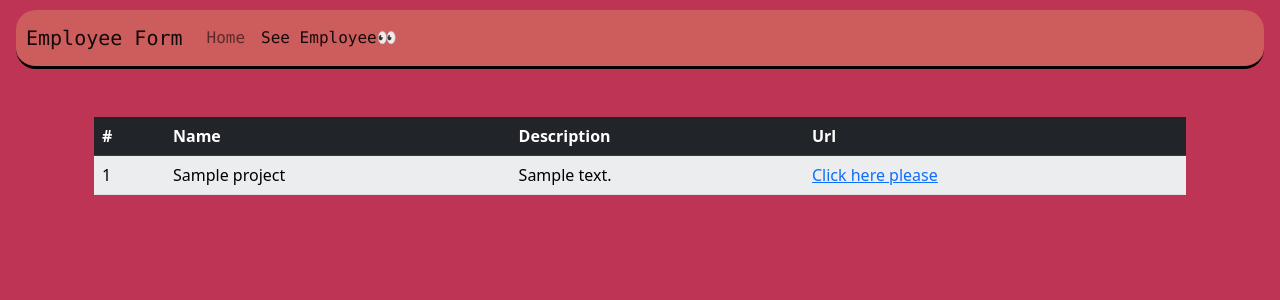
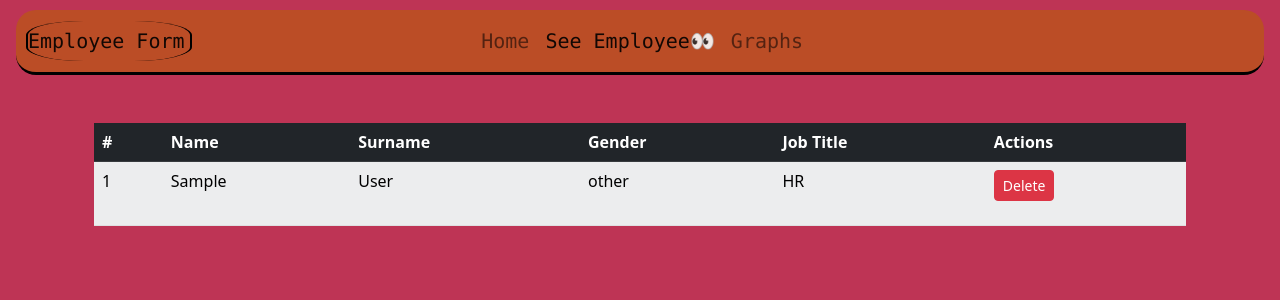
Before and after one commit to SkyDiVe3/employeeForm_Graphic-project, a Django app: page /show/ in a window 1280 px wide. Shown: the top 300 px of the page. Run offline with Django 4.2, Linux system fonts and the light colour scheme; tables that the repository leaves empty hold one stand-in row (values such as "Sample post").

Commit message:
Updated Django project with multiple enhancements
Description:
This commit encompasses various changes made throughout the day . The key updates include:

1.Implemented employee deletion functionality:

●Added a route in urls.py to handle employee deletion requests
●Created the 'delete_employee' function in views.py to handle the deletion process
●Added a delete button to the employee table template with a link to the delete route
●Implemented the deletion logic in the 'delete_employee' function, including retrieving the employee by ID and deleting it from the database
●Redirected the user to the updated employee table after successful deletion

2.Created a new function, 'create_employee_graphs', in graphScripts.py:

●This function generates pie and histogram graphs based on the Employee model
●Utilized the matplotlib library to create the graphs
●Saved the graphs in the appropriate directory for future retrieval and display in the web application

3.Updated the tableVisualization.html template:

●Included two graph containers styled using Bootstrap
●Linked the graph images generated by 'create_employee_graphs' to the respective containers


These changes enhance the functionality and user experience of the Django project, providing features such as employee deletion and visual representation of employee data through graphs.

```diff
--- a/employeeForm_Graphic/urls.py
+++ b/employeeForm_Graphic/urls.py
@@ -18,8 +18,15 @@ from django.contrib import admin
 from django.urls import path
 from formular import views
 
+from django.conf.urls.static import static
+from django.conf import settings
+
+
 urlpatterns = [
     path('admin/', admin.site.urls),
     path('', views.home, name ='home'),
     path('show/', views.showTableDB, name = 'showTableDB'),
-]
+    path('graphs/', views.graphs, name = 'graphs'),
+    path('delete_employee/<int:employee_id>/', views.delete_employee, name='delete_employee'),
+
+]+ static(settings.MEDIA_URL, document_root=settings.MEDIA_ROOT)
--- a/formular/models.py
+++ b/formular/models.py
@@ -1,11 +1,25 @@
 from django.db import models
 
-# Create your models here.
+class Employee(models.Model):
+    first_name = models.CharField(max_length=30)
+    last_name = models.CharField(max_length=30)
+    GENDER_CHOICES = [
+        ('other', 'Other'),
+        ('male', 'Male'),
+        ('female', 'Female'),
+    ]
+    gender = models.CharField(max_length=6, choices=GENDER_CHOICES)
 
-class Project(models.Model):
-    title = models.CharField(max_length = 100)
-    description = models.CharField(max_length = 250)
-    url = models.URLField(blank=True)
+    HUMAN_RESOURCES = "HR"
+    TESTER = "TE"
+    SOFTWARE_DEV= "SD"
+
+    JOB_CHOICES = [
+        (HUMAN_RESOURCES, 'HR'),
+        (SOFTWARE_DEV, 'Software Dev'),
+        (TESTER, 'Tester'),
+    ]
+    job_category = models.CharField(max_length=2, choices=JOB_CHOICES)
 
     def __str__(self):
-        return self.title
+        return f"{self.first_name} {self.last_name}"
--- a/formular/static/formular/cs/custom.css
+++ b/formular/static/formular/cs/custom.css
@@ -3,13 +3,6 @@ body {
     margin: 0;
     padding: 0;
 }
-
-/*Visualisation*/
-/*#show_Table {
-    margin-top: 100px;
-    padding: 0 ;
-
-}*/
 
 .base_Wrap{
     width: 1920px;
@@ -17,6 +10,7 @@ body {
 
 }
 
+/* Formular styles */
 .form_parent{
     display: flex;
     width: 400px;
@@ -28,7 +22,7 @@ body {
     text-align: center;
     border: 2px white solid;
     border-radius: 10px;
-    background-color: ;
+    background: linear-gradient(180deg, rgba(176,40,72,1) 51%, rgba(212,143,159,1) 80%, rgba(255,255,255,1) 96%, rgba(0,0,0,1) 100%);
 }
 
 .form-control {
@@ -36,28 +30,76 @@ body {
     border-radius: 30px;
 
 }
-
-.navbar {
-  margin-top: 10px;
-  background-color: indianred !important;
-  border-bottom: 3px solid black !important;
-  border-radius: 20px;
-  font-family: Consolas;
-
-
-}
-.navbar .navbar-brand{
-    margin-left: 10px;
-
-}
-.navbar .nav-link{
-
-}
-
 .invalid-feedback{
     color: skyblue;
 }
 
 .valid-feedback{
-    color: darkgray;
+    color: darkturquoise;
+    border: 1px green dotted;
+/*    font-size: ;*/
+
+
 }
+
+/* Navigation bar styles  */
+
+.navbar {
+  margin-top: 10px;
+  background-color: #BB4D26 !important;
+  border-bottom: 3px solid black !important;
+  border-radius: 20px;
+  font-family: Consolas;
+  font-size: 20px;
+
+
+}
+
+.navbar .navbar-brand{
+    margin-left: 10px;
+    border-right: 2px solid black;
+    border-left: 2px solid black;
+
+    padding-right: 5px;
+    border-radius: 35%;
+}
+
+.navbar-expand-lg  {
+    display: flex !important;
+    flex-basis: auto;
+    justify-content: center;
+
+}
+
+.navbar-collapse {
+    ::before
+    flex-basis: 100%;
+    flex-grow: 1;
+    text-align: center;
+    justify-content: center;
+    margin-left: -15%;
+}
+
+.navbar a:hover{
+    border-bottom: 3px groove floralwhite;
+}
+
+/* Graph stylings */
+
+.graph-container {
+  display: flex;
+  flex-wrap: wrap;
+  justify-content: space-between;
+  align-items: center;
+  margin-bottom: 20px;
+}
+
+.graph-container h2 {
+  margin: 10px 0;
+}
+
+.graph-container img {
+  width: 400px;
+  height: auto;
+  margin: 10px;
+}
--- a/formular/templates/formular/base.html
+++ b/formular/templates/formular/base.html
@@ -31,8 +31,10 @@
 
                 <div class="collapse navbar-collapse" id="navbarSupportedContent">
                     <div class="navbar-nav">
-                        <a class="nav-item nav-link" href="{% url 'home' %}">Home </a>
-                        <a class="nav-item nav-link" href="{%url 'showTableDB'%}">See Employee</a>
+                        <a class="nav-item nav-link" href="{% url 'home' %}" >Home </a>
+                        <a class="nav-item nav-link" href="{% url 'showTableDB' %}">See Employee</a>
+                        <a class="nav-item nav-link" href="{% url 'graphs' %}">Graphs</a>
+
 
                     </div>
                 </div>
@@ -70,6 +72,8 @@
                     var emojiMap = {
                         '{% url 'home' %}': '🏠',  // Home emoji
                         '{% url 'showTableDB' %}': '👀',  // See Employee emoji
+                        '{% url 'graphs' %}': '📊',  // See Graphics emoji
+
                         // Add more URLs and corresponding emoji representations here
                     };
 
--- a/formular/templates/formular/home.html
+++ b/formular/templates/formular/home.html
@@ -61,7 +61,7 @@
 
             <!-- {{form}} -->
             <div class="col-md-12">
-                <button type="submit" class="btn btn-primary" >Sign in</button>
+                <button type="submit" class="btn btn-primary" > Inscrie angajat </button>
             </div>
         </form>
 
--- a/formular/templates/formular/tableVisualization.html
+++ b/formular/templates/formular/tableVisualization.html
@@ -2,25 +2,35 @@
     {% block content%}
     {% load static %}
 <div class="container mx-auto h-820 w-1440">
-    <div id="show_Table" class="mx-auto h-300 w-450 mt-5">
+    <div class="mx-auto h-300 w-450 mt-5">
 
         <table class="table table-light table-striped">
             <thead class="table-dark">
                 <tr>
                     <th scope="col">#</th>
                     <th scope="col">Name</th>
-                    <th scope="col">Description</th>
-                    <th scope="col">Url</th>
+                    <th scope="col">Surname</th>
+                    <th scope="col">Gender</th>
+                    <th scope="col">Job Title</th>
+                    <th scope="col">Actions</th> <!-- Adăugat coloana pentru acțiuni -->
+
                 </tr>
             </thead>
             <tbody>
 
-                {%for number,project in projects%}
+                {%for number,employee in employes%}
                 <tr>
                     <td scope="row">{{number}}</td>
-                    <td>{{project.title}}</td>
-                    <td>{{project.description}}</td>
-                    <td><a href="{{project.url}}">Click here please</a></td>
+                    <td>{{employee.first_name}}</td>
+                    <td>{{employee.last_name}}</td>
+                    <td>{{employee.gender}}</td>
+                    <td>{{employee.job_category}}</td>
+                    <td>
+                        <form method="POST" action="{% url 'delete_employee' employee.id %}"> <!-- Formular pentru ștergere -->
+                            {% csrf_token %}
+                            <button type="submit" class="btn btn-danger btn-sm">Delete</button> <!-- Buton de ștergere -->
+                        </form>
+                    </td>
                 </tr>
                 {%endfor%}
             </tbody>
--- a/formular/views.py
+++ b/formular/views.py
@@ -1,27 +1,40 @@
 from sys import setswitchinterval
 from django.shortcuts import render
-from .models import Project
+from .models import Employee
 from django.contrib import messages
-from django.shortcuts import redirect
+from django.shortcuts import redirect, get_object_or_404
+from django.conf import settings
+
+import os
 
 from .forms import EmployeeForm  # importați formularul corespunzător
 
+from .static.formular.python.graphScripts import create_employee_graphs
+
 def home(request):
-    #Initialized a variable that stores all data from imported model
 
     if request.method == 'POST' :
+
         form = EmployeeForm(request.POST)
         if form.is_valid():  # verificați dacă formularul este valid
+
             # Store info from the form
-            # nume = request.POST.get("firstname")
-            # prenume = request.POST.get("lastname")
-
             nume = form.cleaned_data['firstname']
             prenume = form.cleaned_data['lastname']
             gender = form.cleaned_data['gender']
             jobTitle = form.cleaned_data['jobCategories']
 
-            messages.success(request, ("Added {} {} as {}, Gender = {}").format(nume, prenume, jobTitle, gender))
+            # Create a new Employee instance and save it to the database
+            employee = Employee(
+                first_name=nume,
+                last_name=prenume,
+                gender=gender,
+                job_category=jobTitle
+            )
+            employee.save()
+
+            messages.success(request, ("Added {} {} as {}! ").format(nume, prenume, jobTitle, gender))
+
             return redirect('home')
     else:
         form = EmployeeForm()
@@ -30,6 +43,43 @@ def home(request):
 
 
 def showTableDB(request):
-    projects  =  Project.objects.all()
-    projects_with_numbers = [(i+1, obj) for i, obj in enumerate(projects)]
-    return render(request, '../templates/formular/tableVisualization.html', {"projects" : projects_with_numbers})
+    # Initialized a variable that stores all data from imported model
+    employes = Employee.objects.all()
+
+    # Create a list of tuples, with each tuple containing an index number (i+1) and an employee object
+    projects_with_numbers = [(i+1, obj) for i, obj in enumerate(employes)]
+
+    # Render the 'tableVisualization.html' template with the employes data passed as context
+    return render(request, '../templates/formular/tableVisualization.html', {"employes" : projects_with_numbers})
+
+def graphs(request):
+
+    # Calea către directorul unde vor fi salvate graficele
+    graphs_dir = os.path.join(settings.MEDIA_ROOT, 'formular', 'graphs')
+
+    # Verifică dacă directorul există, altfel îl creează
+    if not os.path.exists(graphs_dir):
+        os.makedirs(graphs_dir)
+
+    # Calea și numele fișierului pentru graficul pie
+    pie_chart_path = os.path.join(graphs_dir, 'pie_chart.png')
+
+    # Calea și numele fișierului pentru histograma joburilor
+    histogram_path = os.path.join(graphs_dir, 'job_histogram.png')
+
+    # Apelarea funcției create_employee_graphs pentru a genera graficele
+    create_employee_graphs(Employee, pie_chart_path, histogram_path)
+
+
+    return render(request, '../templates/formular/showGraphs.html')
+
+def delete_employee(request, employee_id):
+
+    # Get the Employee object with the given employee_id, or return a 404 page if it doesn't exist
+    employee = get_object_or_404(Employee, id=employee_id)
+
+    # Delete the employee from the database
+    employee.delete()
+
+    # Redirect to the page displaying the updated table
+    return redirect('showTableDB')  # Redirecționează către pagina cu tabelul actualizat
```
Also changed, not shown: formular/forms.py (+9 -1 lines), formular/static/formular/python/graphScripts.py (added, +50 -0 lines), formular/templates/formular/showGraphs.html (added, +27 -0 lines), requirements.txt (+9 -0 lines), 1 other file. Lines whose indentation alone changed are shown as unchanged.
